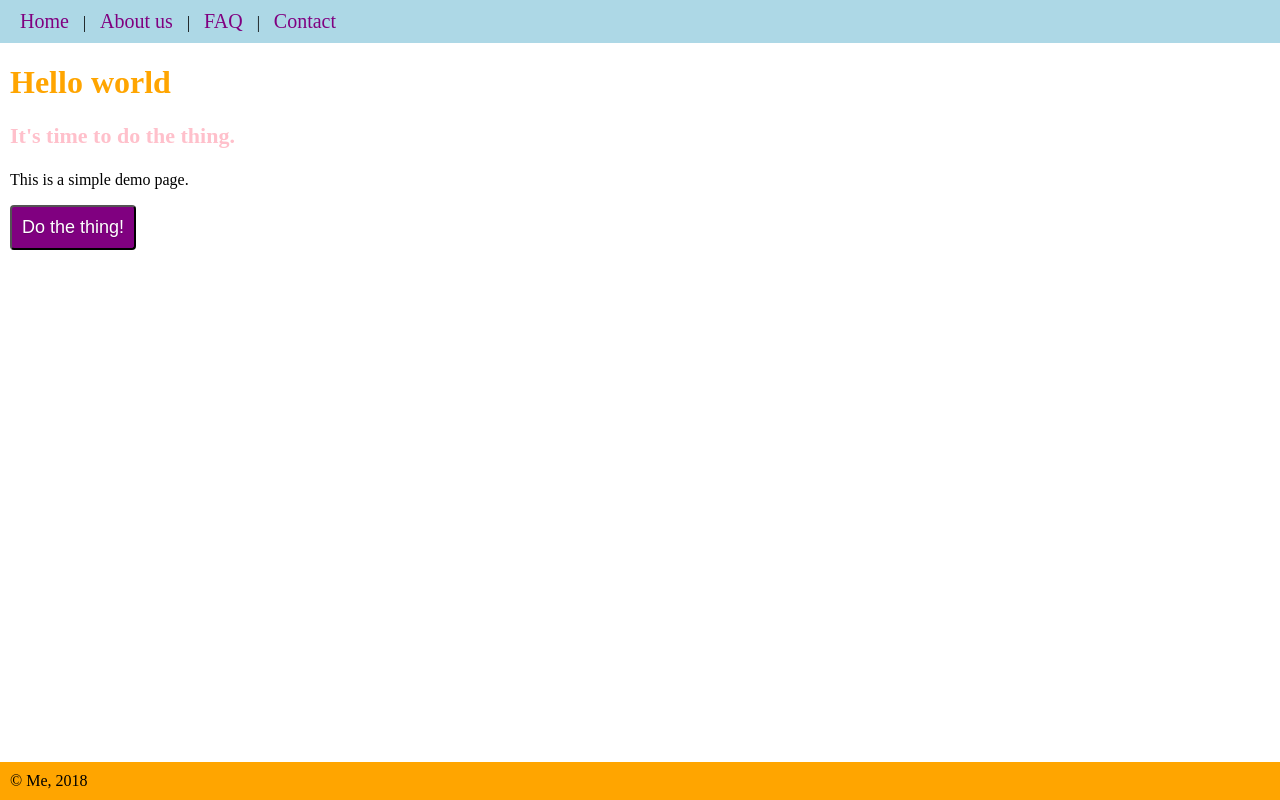
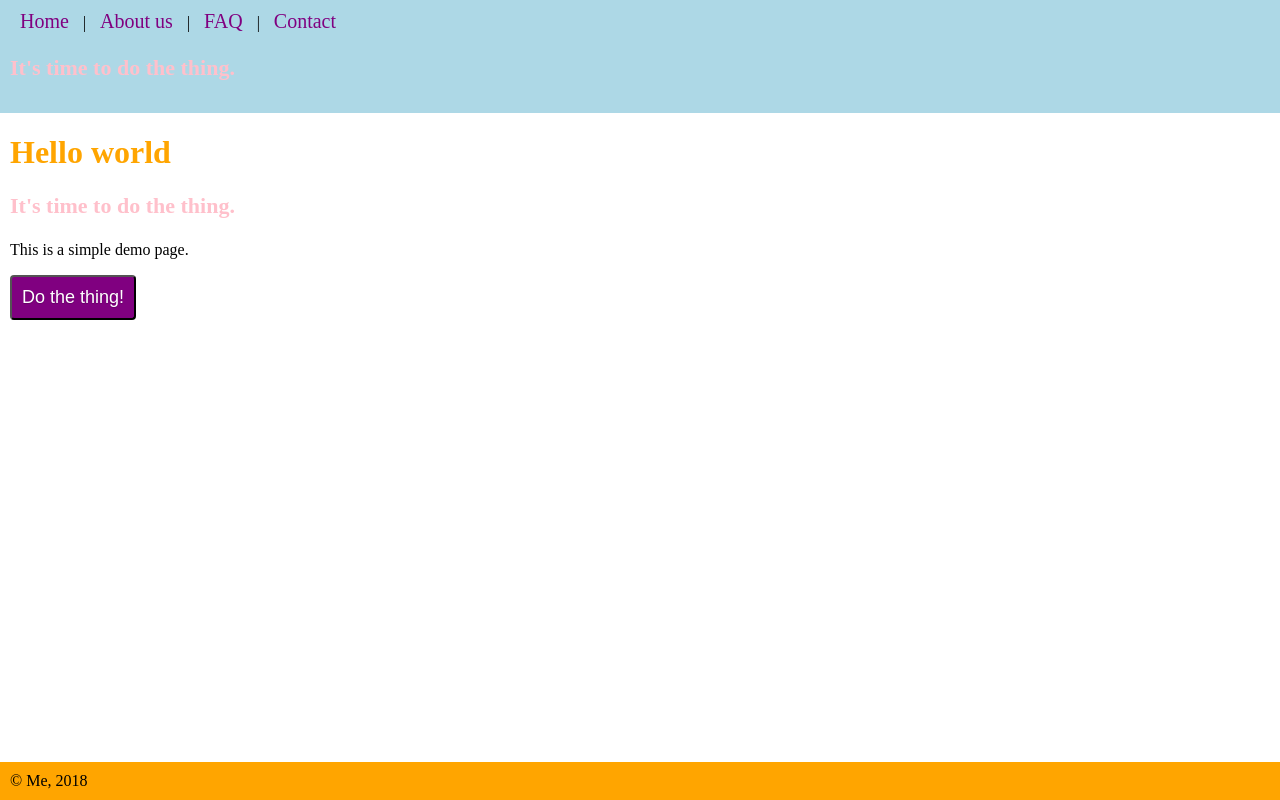
Before and after one commit to lyndseypadget/repo-rebase, a plain HTML site: page index.html in a window 1280 px wide. Drawn offline with Linux system fonts and the light colour scheme.

Commit message:
Move the tag line into the header

```diff
--- a/index.html
+++ b/index.html
@@ -12,6 +12,7 @@
         <a href="#">FAQ</a> |
         <a href="#">Contact</a>
       </nav>
+      <h3>It's time to do the thing.</h3>
     </header>
     <div class="main">
       <h1>Hello world</h1>
```
